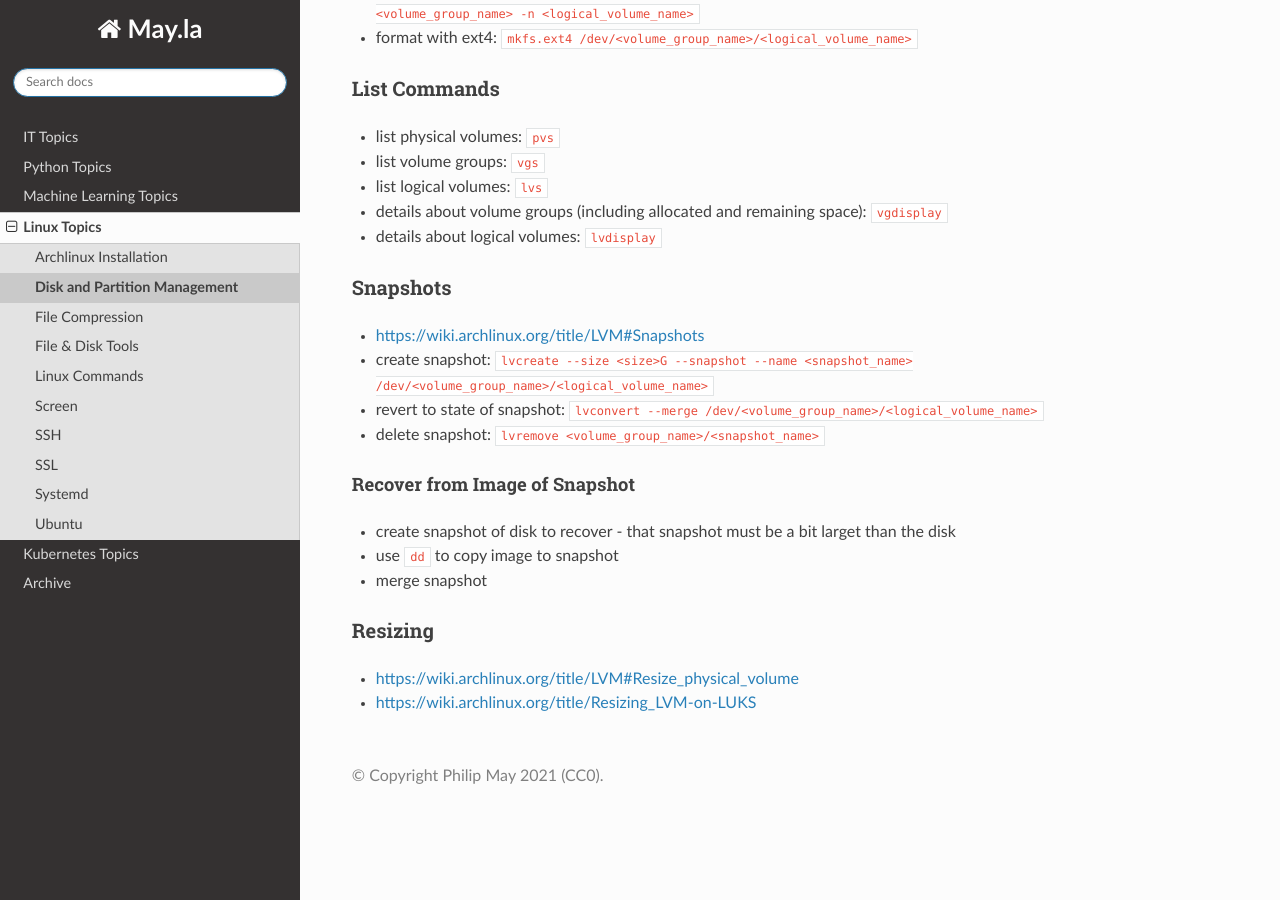
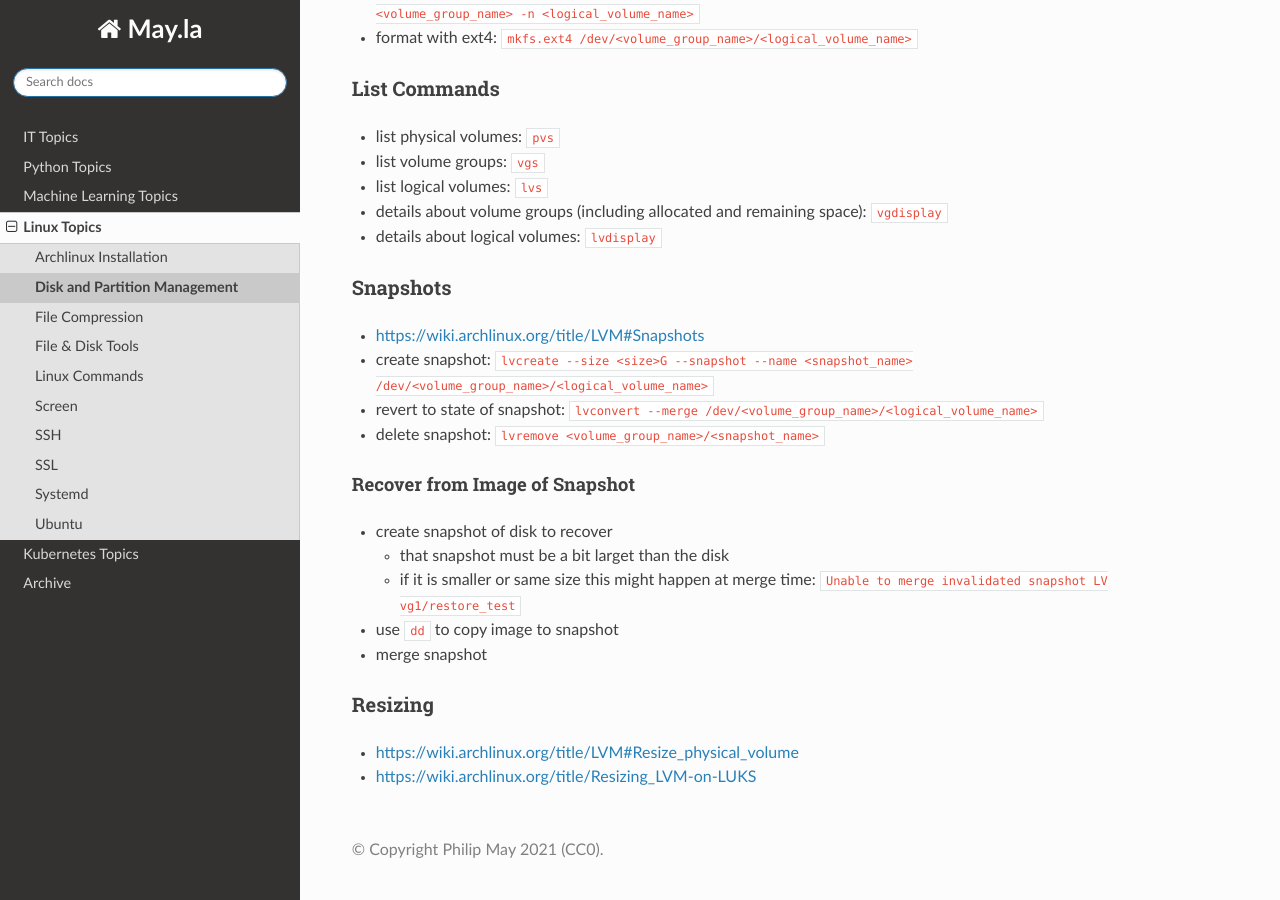
Before and after one commit to PhilipMay/May.la, a Sphinx documentation site: the page built from source/linux/disk-and-partition.md, in a window 1280 px wide and 900 px high, scrolled down 1012 px. Built offline with Sphinx 7.4.7 and the Read the Docs theme 2.0.0, drawn with Linux system fonts in a browser that asks for light colours.

Commit message:
Update disk-and-partition.md

```diff
--- a/source/linux/disk-and-partition.md
+++ b/source/linux/disk-and-partition.md
@@ -43,7 +43,9 @@
 - delete snapshot: `lvremove <volume_group_name>/<snapshot_name>`
 
 #### Recover from Image of Snapshot
-- create snapshot of disk to recover - that snapshot must be a bit larget than the disk
+- create snapshot of disk to recover
+  - that snapshot must be a bit larget than the disk
+  - if it is smaller or same size this might happen at merge time: `Unable to merge invalidated snapshot LV vg1/restore_test`
 - use `dd` to copy image to snapshot
 - merge snapshot
 
```
